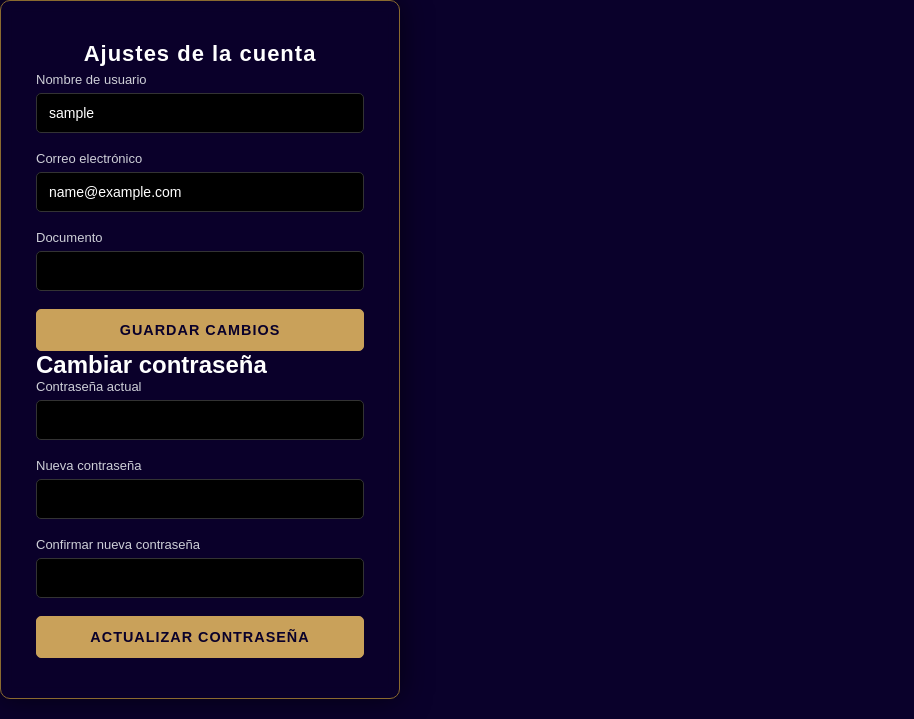
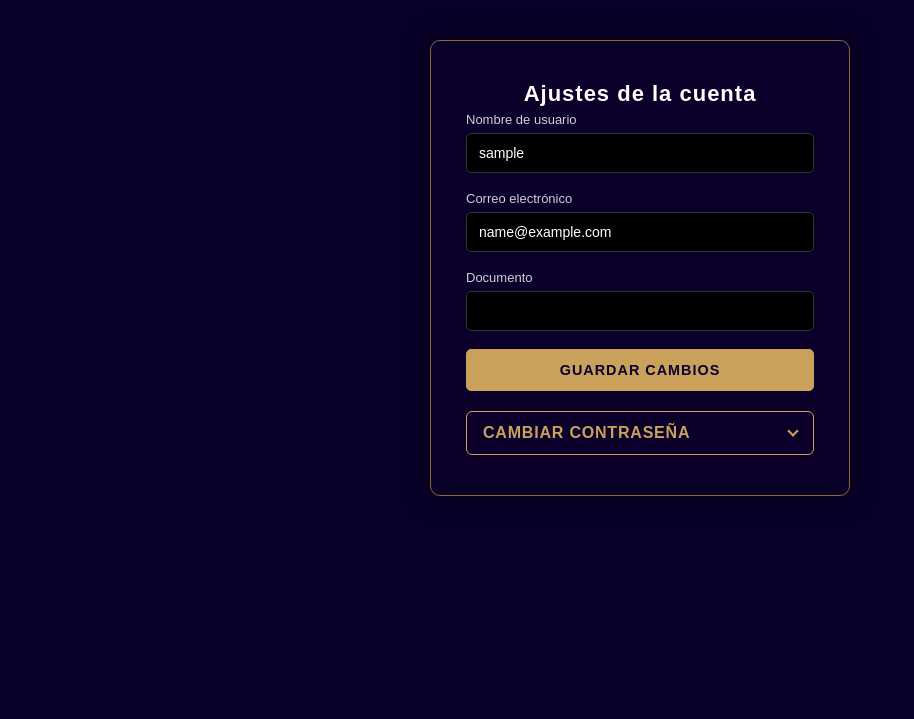
Before and after one commit to ele-SD/Dizar_Asociados, a PHP site: page /apartado/ajustes.php in a window 1280 px wide. Shown: the part 81-800 px from the top of the page, without its empty margins (0-914 px from the left). Run offline with PHP 8.4, Linux system fonts and the light colour scheme; the visitor is signed in with stand-in values (Sample User, id 1).

Commit message:
se ajusto los ajustes para que el usuario no se mostrara el correo si no el nombre del usuario, haciendole cambios a los ajustes.php, y todos los .php dentro del apartado

```diff
--- a/apartado/ajustes.php
+++ b/apartado/ajustes.php
@@ -45,6 +45,7 @@ if ($_SERVER["REQUEST_METHOD"] === "POST") {
                 $stmt->bind_param("ssi", $usuarioNombre, $correo, $id);
                 $stmt->execute();
                 $stmt->close();
+                $_SESSION["usuario"] = $usuarioNombre;
                 $_SESSION["correo"] = $correo;
                 $exito = "Datos actualizados.";
             }
@@ -121,7 +122,14 @@ $stmt->close();
             <button type="submit" class="btn">Guardar cambios</button>
         </form>
 
-        <h2>Cambiar contraseña</h2>
+        <?php $abrirPass = (($_POST["accion"] ?? "") === "contrasena" && $error !== ""); ?>
+<button type="button" class="btn-desplegar<?= $abrirPass ? ' abierto' : '' ?>" id="btnPassword" aria-expanded="<?= $abrirPass ? 'true' : 'false' ?>" aria-controls="panelPassword">
+    <span>Cambiar contraseña</span>
+    <span class="flecha"></span>
+</button>
+
+<div class="panel-desplegable<?= $abrirPass ? ' abierto' : '' ?>" id="panelPassword">
+    <div class="panel-interior">
         <form method="POST" action="ajustes.php">
             <input type="hidden" name="csrf" value="<?= $_SESSION["csrf"] ?>">
             <input type="hidden" name="accion" value="contrasena">
@@ -140,7 +148,16 @@ $stmt->close();
             <button type="submit" class="btn">Actualizar contraseña</button>
         </form>
     </div>
-</main>
+</div>
+
+<script>
+document.getElementById("btnPassword").addEventListener("click", function () {
+    const panel = document.getElementById("panelPassword");
+    const abierto = panel.classList.toggle("abierto");
+    this.classList.toggle("abierto", abierto);
+    this.setAttribute("aria-expanded", abierto);
+});
+</script>
 
 <script src="../js/script.js"></script>
 </body>
--- a/estilos/style.css
+++ b/estilos/style.css
@@ -661,9 +661,87 @@ ul {
 .perfil-opciones a { display: block; padding: 10px 14px; }
 
 
+.ajustes {
+    display: flex;
+    justify-content: center;
+    align-items: flex-start;
+    padding: 40px 16px;
+}
+
+.ajustes .contenedor-login {
+    width: 100%;
+    max-width: 420px;
+    margin: 0 auto;
+}
+
+.ajustes h2 {
+    font-size: 1.3rem;
+    text-align: center;
+    margin: 32px 0 16px;
+}
+
 .contenedor-login .btn:hover {
     background-color: #b78f45;
     border-color: #b78f45;
+}
+
+.btn-desplegar {
+    display: flex;
+    justify-content: space-between;
+    align-items: center;
+    width: 100%;
+    margin-top: 20px;
+    padding: 12px 16px;
+    background: transparent;
+    color: #c9a25b;
+    border: 1px solid #c9a25b;
+    border-radius: 6px;
+    font: inherit;
+    font-weight: 600;
+    letter-spacing: 0.05em;
+    text-transform: uppercase;
+    cursor: pointer;
+    transition: background 0.25s ease;
+}
+
+.btn-desplegar:hover,
+.btn-desplegar.abierto {
+    background: rgba(201, 162, 91, 0.12);
+}
+
+.flecha {
+    width: 8px;
+    height: 8px;
+    border-right: 2px solid currentColor;
+    border-bottom: 2px solid currentColor;
+    transform: rotate(45deg);
+    margin-top: -4px;
+    transition: transform 0.3s ease, margin 0.3s ease;
+}
+
+.btn-desplegar.abierto .flecha {
+    transform: rotate(-135deg);
+    margin-top: 4px;
+}
+
+.panel-desplegable {
+    display: grid;
+    grid-template-rows: 0fr;
+    visibility: hidden;
+    transition: grid-template-rows 0.4s ease, visibility 0.4s;
+}
+
+.panel-desplegable.abierto {
+    grid-template-rows: 1fr;
+    visibility: visible;
+}
+
+.panel-interior {
+    overflow: hidden;
+}
+
+.panel-interior form {
+    padding-top: 16px;
 }
 
 /* perfil (usuario logueado) */
--- a/includes/header.php
+++ b/includes/header.php
@@ -28,7 +28,7 @@ $sesionActiva = isset($_SESSION["usuario_id"]);
                     </svg>
                 </button>
                 <div class="perfil_dropdown" id="perfilDropdown">
-                    <p class="perfil_correo"><?= htmlspecialchars($_SESSION["correo"]) ?></p>
+                    <p class="perfil_correo"><?= htmlspecialchars($_SESSION["usuario"] ?? $_SESSION["correo"]) ?></p>
                     <a href="<?= $base ?>dashboard.php">Mi cuenta</a>
                     <a href="<?= $base ?>apartado/ajustes.php">Ajustes</a>
                     <a href="<?= $base ?>logout.php">Cerrar sesión</a>
--- a/login.php
+++ b/login.php
@@ -14,6 +14,7 @@ if ($_SERVER["REQUEST_METHOD"] === "POST") {
         $error = "El correo ingresado no es válido.";
     } else {
         $sql = "SELECT id, correo, contrasena_hash, activo FROM usuarios WHERE correo = ?";
+        $sql = "SELECT id, usuario, correo, contrasena_hash, activo FROM usuarios WHERE correo = ?";
         $stmt = $conexion->prepare($sql);
         $stmt->bind_param("s", $correo);
         $stmt->execute();
@@ -26,6 +27,7 @@ if ($_SERVER["REQUEST_METHOD"] === "POST") {
                 $error = "Esta cuenta está desactivada. Contacta al despacho.";
             } elseif (password_verify($contrasena, $usuario["contrasena_hash"])) {
                 $_SESSION["usuario_id"] = $usuario["id"];
+                $_SESSION["usuario"] = $usuario["usuario"];
                 $_SESSION["correo"] = $usuario["correo"];
                 header("Location: dashboard.php");
                 exit();
```
